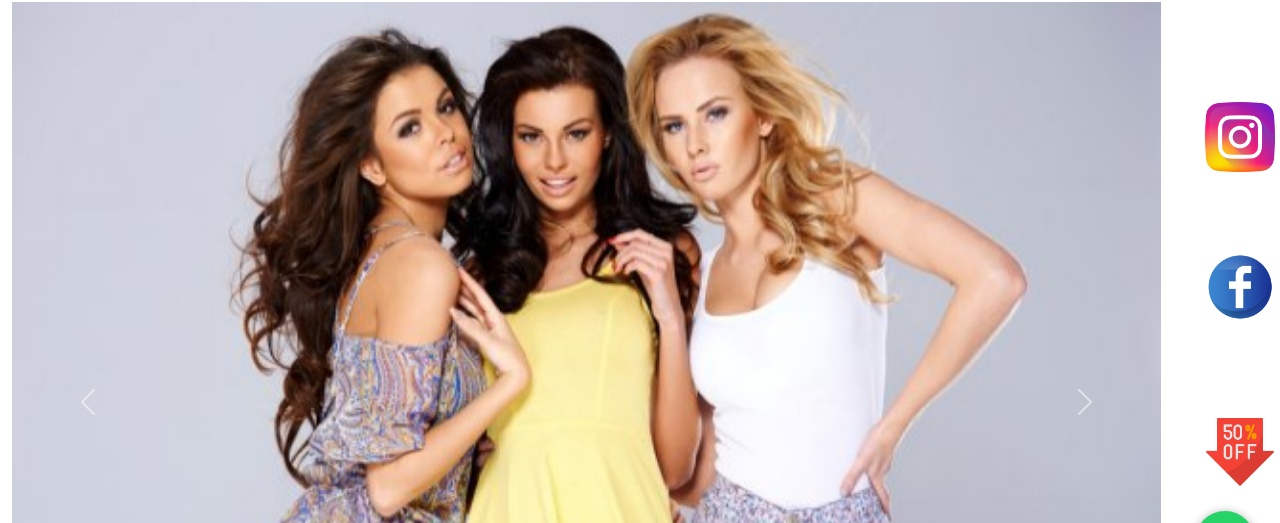
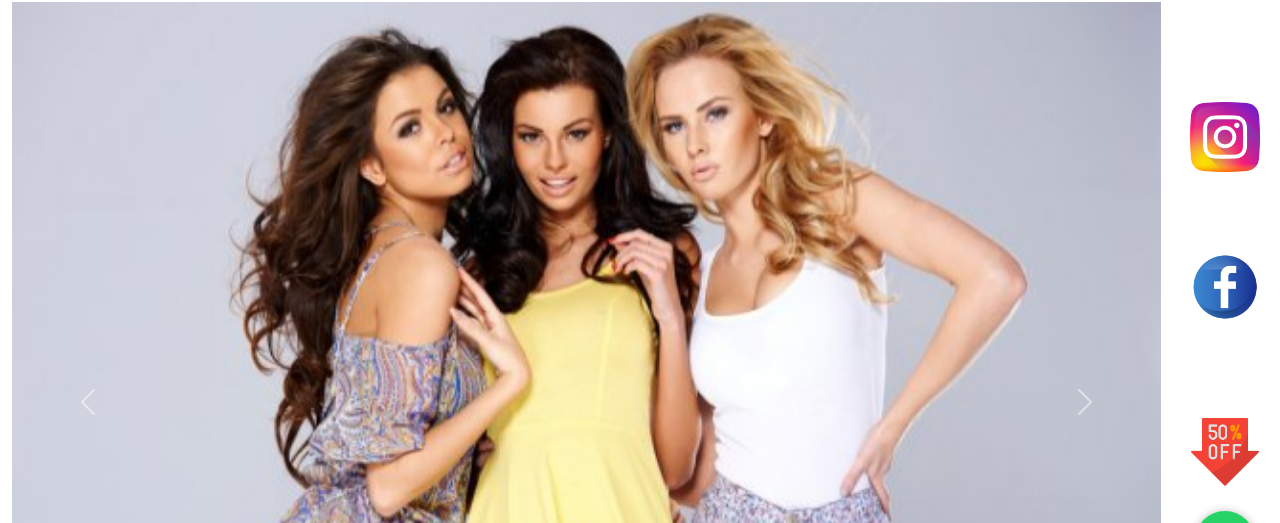
Before and after one commit to MauroDuarte15/Duarte, a website: page index.html in a window 1280 px wide. Shown: the part 204-727 px from the top of the page. Drawn offline with nearby package versions, Linux system fonts and the light colour scheme.

Commit message:
ImgAsideCambios

```diff
--- a/Assets/scss/Imagenes.scss
+++ b/Assets/scss/Imagenes.scss
@@ -9,12 +9,12 @@
 
 .ImgAside1 {
     margin-top: 100px;
-    margin-left: 20px;
+    margin-left: 5px;
 }
 
 .ImgAside2 {
     margin-top: 80px;
-    margin-left: 20px;
+    margin-left: 5px;
 }
 
 .ImgAside3 {
@@ -22,7 +22,7 @@
     animation-duration: 1s;
     animation-iteration-count: infinite;
     margin-top: 80px;
-    margin-left: 20px;
+    margin-left: 5px;
 }
 
 .EmbajadoraImg{
```
Also changed, not shown: Assets/Css/Imagenes.css, Assets/Css/styles.css, 2 other files.
